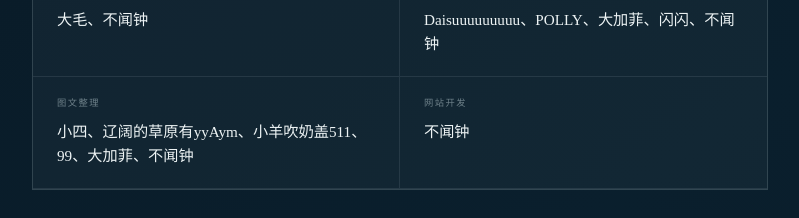
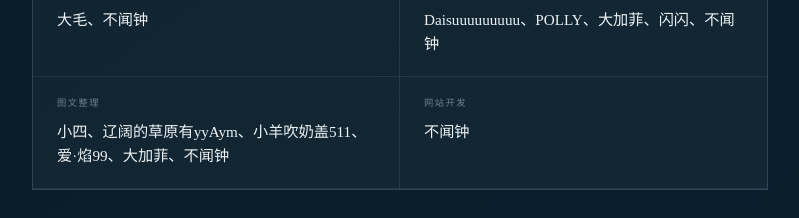
Before and after one commit to syhhhh99/the-Universe-of-YANG, a React (Vite) app: page /about in a window 1280 px wide. Shown: the part 1820-2038 px from the top of the page, without its empty margins (395-1194 px from the left). Built offline with nearby package versions, Linux system fonts and the light colour scheme.

Commit message:
content: correct team member credit

```diff
--- a/src/pages/About/About.tsx
+++ b/src/pages/About/About.tsx
@@ -6,7 +6,7 @@ const team = [
   { role: '出品', name: '杨洋官方后援会' },
   { role: '总策划', name: '大毛、不闻钟' },
   { role: '创意策划', name: 'Daisuuuuuuuuu、POLLY、大加菲、闪闪、不闻钟' },
-  { role: '图文整理', name: '小四、辽阔的草原有yyAym、小羊吹奶盖511、99、大加菲、不闻钟' },
+  { role: '图文整理', name: '小四、辽阔的草原有yyAym、小羊吹奶盖511、爱·焰99、大加菲、不闻钟' },
   { role: '网站开发', name: '不闻钟' },
 ];
 
```
